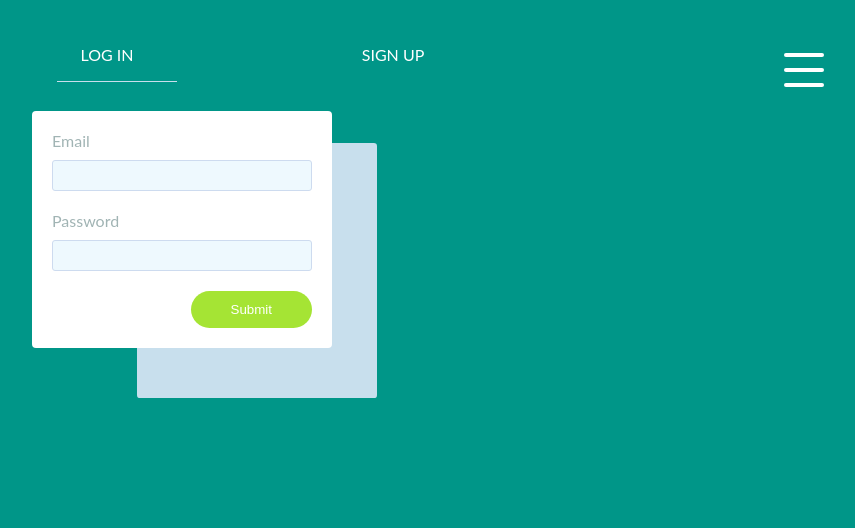
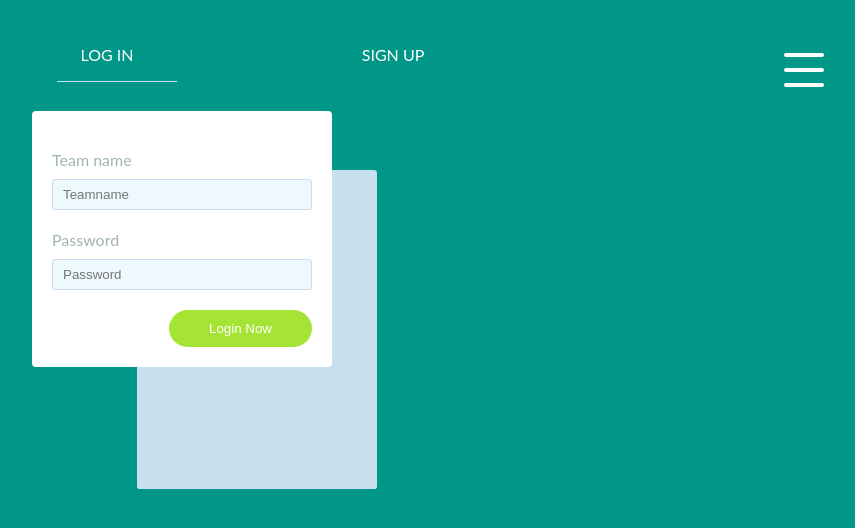
Before and after one commit to bitsacm/Checkmate2017, a Django app: page /login in a window 1280 px wide. Shown: the top 528 px of the page, without its empty margins (413-1268 px from the left). Run offline with Django 3.2, Linux system fonts and the light colour scheme; data comes from the database, SQL or seed files in the repository; both versions use the stored data as it was before the commit; some libraries are stand-ins or nearby versions.

Commit message:
minor changes

```diff
--- a/CheckMate2017-master/checkmate2017/mainapp/forms.py
+++ b/CheckMate2017-master/checkmate2017/mainapp/forms.py
@@ -5,31 +5,13 @@ import re
 from django.core import validators
 
 class TeamForm(forms.Form):
-	teamname = forms.CharField(max_length=50,label='Team Name (Username):')
+	teamname = forms.CharField(max_length=50)
 	password = forms.CharField(widget=forms.PasswordInput(),max_length=50)
-	name1 = forms.CharField(max_length=50,label='Name of 1st Participant :')
-	name2 = forms.CharField(max_length=50,required=False,label='Name of 2nd Participant(Optional) :')
-	phone1 = forms.IntegerField(widget=forms.TextInput(),min_value=6000000000,max_value=9999999999,label='Phone of 1st Participant :')
-	phone2 = forms.IntegerField(widget=forms.TextInput(),required=False,min_value=6000000000,max_value=9999999999,label='Phone of 2nd Participant(Optional) :')
-	email1 = forms.CharField(max_length=34, \
-			help_text="The email id should be in this format: f201xxxxx@pilani.bits-pilani.ac.in",validators=[\
-			validators.RegexValidator(re.compile('^f201[0-9]{4,5}@pilani\.bits-pilani\.ac\.in'),\
-				message='Enter yor valid BITS-mail',code='invalid!')])
-	email2 = forms.CharField(required=False, max_length=34, \
-			help_text="The email id should be in this format: f201xxxxx@pilani.bits-pilani.ac.in",validators=[\
-			validators.RegexValidator(re.compile('^f201[0-9]{4,5}@pilani\.bits-pilani\.ac\.in'),\
-				message='Enter yor valid BITS-mail',code='invalid!')])
-
-	#email1 = forms.EmailField()
-	#email2 = forms.EmailField(required=False,label='Email of 2nd Participant(Optional) :')
 	idno1 = forms.CharField(max_length=20,validators=[\
 		validators.RegexValidator(re.compile('^201[0-9]{1}[0-9A-Z]{4}[0-9]{4}P'),message='Enter your valid BITS-ID number',code='invalid!')])
 	idno2 = forms.CharField(required=False,max_length=20,validators=[\
 		validators.RegexValidator(re.compile('^201[0-9]{1}[0-9A-Z]{4}[0-9]{4}P'),message='Enter your valid BITS-ID number',code='invalid!')])
 
-
-	#idno1 = forms.CharField(max_length=20)
-	#idno2 = forms.CharField(required=False,max_length=20)
 
 class LoginForm(forms.Form):
         teamname=forms.CharField(max_length = 50)
--- a/CheckMate2017-master/checkmate2017/mainapp/models.py
+++ b/CheckMate2017-master/checkmate2017/mainapp/models.py
@@ -8,21 +8,21 @@ from django.core import validators
 class UserProfile(models.Model):
 	user = models.ForeignKey(User, on_delete=models.CASCADE) #extending user model
 	teamname = models.CharField(max_length=200)
-	name1 = models.CharField(max_length=200)
-	name2 = models.CharField(max_length=200,blank=True)
-	phone1 = models.BigIntegerField(null=True,validators=[\
-		validators.RegexValidator(re.compile('^\d{10}$'),message='Enter the valid phone number.',code='Invalid!')])
-	phone2 = models.BigIntegerField(null=True,blank=False,validators=[\
-		validators.RegexValidator(re.compile('^\d{10}$'),message='Enter the valid phone number.',code='Invalid!')])
+	#name1 = models.CharField(max_length=200)
+	#name2 = models.CharField(max_length=200,blank=True)
+	#phone1 = models.BigIntegerField(null=True,validators=[\
+		#validators.RegexValidator(re.compile('^\d{10}$'),message='Enter the valid phone number.',code='Invalid!')])
+	#phone2 = models.BigIntegerField(null=True,blank=False,validators=[\
+		#validators.RegexValidator(re.compile('^\d{10}$'),message='Enter the valid phone number.',code='Invalid!')])
 
-	email1 = models.CharField(unique=True,null=False, max_length=34, \
-			help_text="The email id should be in this format: f201xxxxx@pilani.bits-pilani.ac.in",validators=[\
-			validators.RegexValidator(re.compile('^f201[0-9]{4,5}@pilani\.bits-pilani\.ac\.in'),\
-				message='Enter yor valid BITS-mail',code='invalid!')])
-	email2 = models.CharField(unique=True,null=True,blank=True, max_length=34, \
-			help_text="The email id should be in this format: f201xxxxx@pilani.bits-pilani.ac.in",validators=[\
-			validators.RegexValidator(re.compile('^f201[0-9]{4,5}@pilani\.bits-pilani\.ac\.in'),\
-				message='Enter yor valid BITS-mail',code='invalid!')])
+	#email1 = models.CharField(unique=True,null=False, max_length=34, \
+			#help_text="The email id should be in this format: f201xxxxx@pilani.bits-pilani.ac.in",validators=[\
+			#validators.RegexValidator(re.compile('^f201[0-9]{4,5}@pilani\.bits-pilani\.ac\.in'),\
+				#message='Enter yor valid BITS-mail',code='invalid!')])
+	#email2 = models.CharField(unique=True,null=True,blank=True, max_length=34, \
+			#help_text="The email id should be in this format: f201xxxxx@pilani.bits-pilani.ac.in",validators=[\
+			#validators.RegexValidator(re.compile('^f201[0-9]{4,5}@pilani\.bits-pilani\.ac\.in'),\
+				#message='Enter yor valid BITS-mail',code='invalid!')])
 
 	idno1 = models.CharField(max_length=20,validators=[\
 		validators.RegexValidator(re.compile('^201[0-9]{1}[0-9A-Z]{4}[0-9]{4}P$'),message='Enter your valid BITS-mail',code='invalid!')])
--- a/CheckMate2017-master/checkmate2017/mainapp/static/mainapp/css/login.css
+++ b/CheckMate2017-master/checkmate2017/mainapp/static/mainapp/css/login.css
@@ -125,7 +125,7 @@ a {
   outline: none;
   opacity: 0;
 }
-.panel__box input[type="email"], .panel__box input[type="password"] {
+.panel__box input[type="text"], .panel__box input[type="password"] {
   margin-top: 10px;
   width: 100%;
   float: left;
--- a/CheckMate2017-master/checkmate2017/mainapp/templates/mainapp/index.html
+++ b/CheckMate2017-master/checkmate2017/mainapp/templates/mainapp/index.html
@@ -69,7 +69,7 @@
 							</filter>
 						</defs>
 					</svg>
-					<button id="component-5" class="button button--5" onclick="alert('hey')">Start</button>
+					<a href = "{% url 'mainapp:game' %}"><button id="component-5" class="button button--5" >Start</button><a/>
 				</section>
 
 			</div>
--- a/CheckMate2017-master/checkmate2017/mainapp/templates/mainapp/login.html
+++ b/CheckMate2017-master/checkmate2017/mainapp/templates/mainapp/login.html
@@ -1,12 +1,12 @@
 <!DOCTYPE html>
 <html lang="en" class="no-js">
-{% load static %}
+{% load static from staticfiles %}
 	<head>
 		<meta charset="UTF-8" />
 		<meta http-equiv="X-UA-Compatible" content="IE=edge">
 		<meta name="viewport" content="width=device-width, initial-scale=1">
 		<link rel="stylesheet" href="{% static 'mainapp/css/login.css' %}">
-		<link rel="stylesheet" href="{% static 'css/style.css' %}">
+		<link rel="stylesheet" href="{% static 'mainapp/css/style.css' %}">
 		<script src="{% static 'mainapp/js/jquery.min.js' %}"></script>
 		<!-- <link rel="stylesheet" href="https://maxcdn.bootstrapcdn.com/font-awesome/4.7.0/css/font-awesome.min.css"> -->
   </head>
@@ -40,30 +40,52 @@
 		    <li id="signIn"> <a href="#">Log In</a></li>
 		    <li id="signUp"><a href="#">&emsp;Sign up</a></li>
 		  </ul>
+
+
 		  <div class="panel__wrap">
 		    <div class="panel__box active" id="signInBox">
-		      <label>Email
-		        <input type="email"/>
+		  <form id="login-form" action='./login' role="form" style="display: block;" method="POST" >
+                {% csrf_token %}
+
+                {% if error_message %}
+                  {{ error_message }}
+                {% endif %}<br>
+		      <label>Team name
+		        <input  type="text" name="teamname" id="teamname"   placeholder="Teamname" value="" >
 		      </label>
 		      <label>Password
-		        <input type="password"/>
+		        <input type="password" name="password" id="password"   placeholder="Password" value="" >
 		      </label>
-		      <input type="submit"/>
+		      <input type="submit"  value="Login Now"/>
+		<form/>
 		    </div>
+
+
+
+		<form id="register-form" action='./register' role="form" style="display: block;" method="POST" >
+		{% csrf_token %}
+
+                {% if error_message %}
+                  {{ error_message }}
+                {% endif %}<br>
 		    <div class="panel__box" id="signUpBox">
-		      <label>Email
-		        <input type="email"/>
+		      <label>Team name
+		        <input  type="text" name="teamname"    placeholder="Teamname" value="">
+		      </label>
+			  <label>BITS ID1
+		        <input  type="text" name="idno1"    placeholder="BITS ID number" value="">
+		      </label>
+		      <label>BITS ID2
+		        <input  type="text" name="idno2"    placeholder="BITS ID number" value="" >
 		      </label>
 		      <label>Password
-		        <input type="password"/>
+		        <input type="password" name="password"  placeholder="Password" >
 		      </label>
-		      <label>Confirm password
-		        <input type="password"/>
-		      </label>
-						<input type="submit"/>
+					<input type="submit" value="Register Now"/>
 		    </div>
 		  </div>
-		</div>
+		  </div>
+		<form/>
 
 		<script src="{% static 'mainapp/js/login.js' %}"></script>
 		<script src="{% static 'mainapp/js/main.js' %}"></script>
--- a/CheckMate2017-master/checkmate2017/mainapp/views.py
+++ b/CheckMate2017-master/checkmate2017/mainapp/views.py
@@ -53,11 +53,12 @@ def register(request):
                 up.save()
                 return redirect('login')
             else:
-                return HttpResponse("Failed! Invalid login attempt, make sure that you used your own BITS mail and id!")
+                #return HttpResponse("Failed! Invalid login attempt, make sure that you used your own BITS mail and id!")
+                print ({form.errors})
         else:
             form=TeamForm(request.POST)
-            return render(request,'mainapp/register.html',{'form':form})
-        return render(request,'mainapp/register.html',{'form':form})
+            return render(request,'mainapp/login.html',{'form':form})
+        return render(request,'mainapp/login.html',{'form':form})
     else:
         return HttpResponse('You have already registered once from this pc! Contact neartest ACM invigilator')
 
@@ -88,28 +89,30 @@ def login(request):
         return HttpResponse('The game is not started yet, or it has already ended')
 
 def game(request):
-    question = Question.objects.all()
-    up = UserProfile.objects.get(user=request.user)
-    sl= list(up.status)
-    bs= list(up.build_solved)
-    up.score=0
-    for q in question:
-        ch = sl[q.pk-1]
-        if ch=='2':
-            up.score+=100
-    up.score-= (up.wrong_responses*25)
-    #up.score-= (up.skipped*10)
-    buildings = Building.objects.all()
-    for b in buildings:
-        bs[b.pk-1]='0'
-        qe=Question.objects.filter(building_context=b)
-        for qi in qe:
-            if sl[qi.pk-1]=='2':
-                bs[b.pk-1]=(int(bs[b.pk-1])+1).__str__()
+    if not (request.user).is_authenticated():
+        return redirect('mainapp:login')
+    else:
+        question = Question.objects.all()
+        up = UserProfile.objects.get(user=request.user)
+        sl= list(up.status)
+        bs= list(up.build_solved)
+        up.score=0
+        for q in question:
+            ch = sl[q.pk-1]
+            if ch=='2':
+                up.score+=100
+        up.score-= (up.wrong_responses*25)
+        buildings = Building.objects.all()
+        for b in buildings:
+            bs[b.pk-1]='0'
+            qe=Question.objects.filter(building_context=b)
+            for qi in qe:
+                if sl[qi.pk-1]=='2':
+                    bs[b.pk-1]=(int(bs[b.pk-1])+1).__str__()
 
-    up.build_solved="".join(bs)
-    up.save()
-    return render(request, 'mainapp/game.html',{'up':up,'bs':bs,'buildings':buildings})
+        up.build_solved="".join(bs)
+        up.save()
+        return render(request, 'mainapp/game.html',{'up':up,'bs':bs,'buildings':buildings})
 
 def question(request,ques_id):
     index = int(ques_id) -1
```
Also changed, not shown: CheckMate2017-master/checkmate2017/mainapp/templates/mainapp/instructions.html (+19 -22 lines), CheckMate2017-master/checkmate2017/db.sqlite3, CheckMate2017-master/checkmate2017/mainapp/migrations/0032_auto_20170828_1918.py (added).
